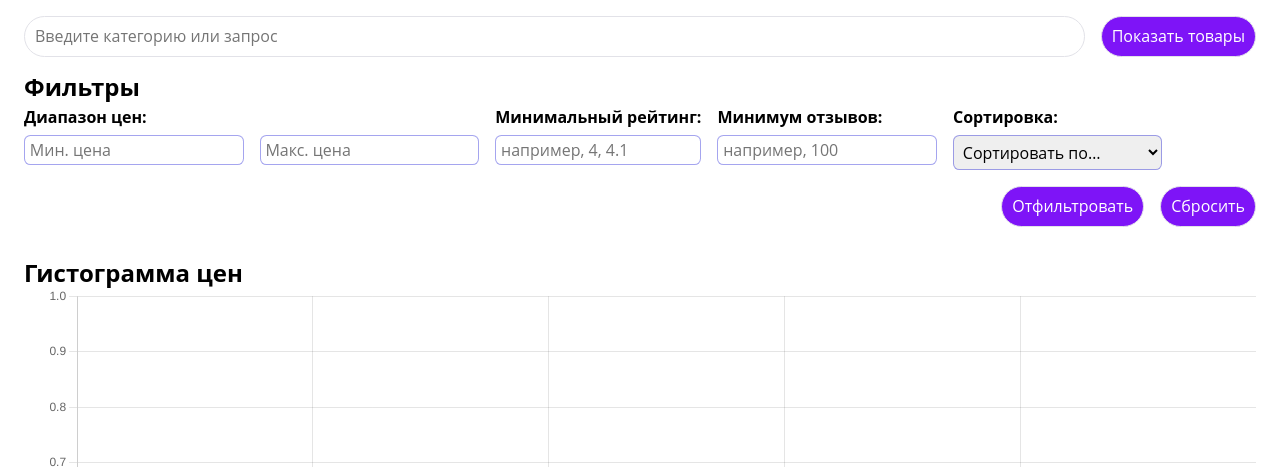
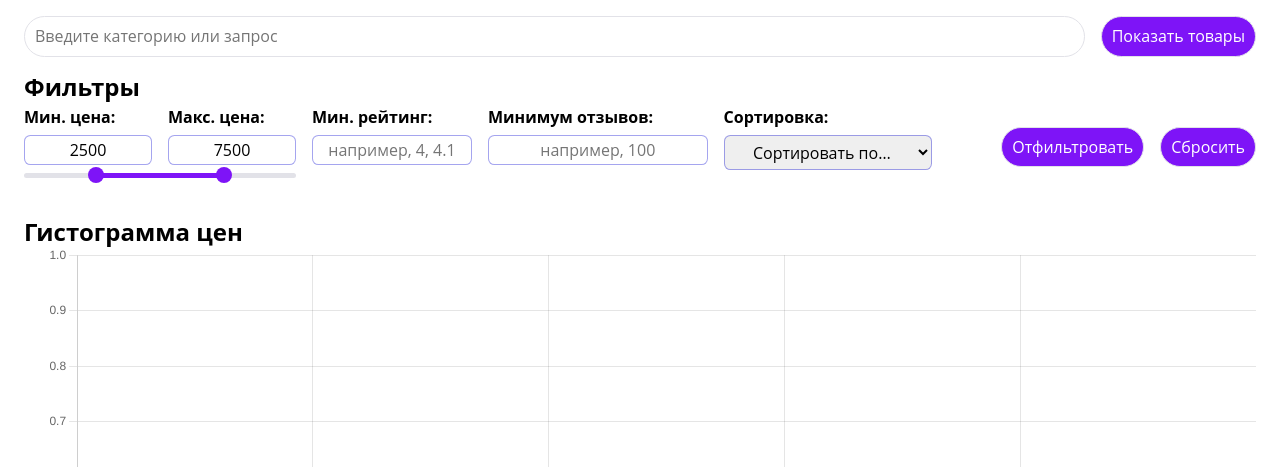
Before and after one commit to webAmoeba/wildberries-parser, a Django app: page / in a window 1280 px wide. Shown: the part 50-517 px from the top of the page. Run offline with Django 5.2, Linux system fonts and the light colour scheme.

Commit message:
feat: styled slider for minmax prices

```diff
--- a/w_parser/static/css/dev/blocks/filter.css
+++ b/w_parser/static/css/dev/blocks/filter.css
@@ -9,27 +9,29 @@
         gap: 0.5rem;
         min-width: 10rem;
         width: max-content;
+    }
+}
 
-        input,
-        select {
+.filter__input {
     border-radius: 0.4rem;
     border: 0.0625rem solid var(--blueshift);
     width: 100%;
     padding: 0.3rem;
     font-size: 1rem;
     font-style: normal;
-        }
-    }
+    text-align: center;
 }
 
 .filter__filters {
     display: flex;
     flex-wrap: wrap;
+    align-items: center;
     gap: 1rem;
 
 }
 
 .filter__type {
+    align-self: start;
     display: flex;
     flex-direction: column;
     gap: 0.5rem;
@@ -42,11 +44,66 @@
 }
 
 .filter__buttons {
-    align-self: end;
     margin-left: auto;
     display: flex;
-    align-items: end;
     justify-content: end;
     gap: 1rem;
     flex-wrap: wrap;
 }
+
+.filter__prices {
+    position: relative;
+    padding-bottom: 0.5rem;
+}
+
+.filter__slider {
+    height: 0.3125rem;
+    background: var(--gray);
+    border-radius: 0.3125rem;
+    position: absolute;
+    left: 0;
+    right: 0;
+    bottom: -0rem;
+}
+
+.filter__price-inputs {
+    display: flex;
+    gap: 1rem;
+
+    label {
+        min-width: 8rem;
+        width: min-content;
+    }
+}
+
+.filter__progress {
+  height: 100%;
+  left: 25%;
+  right: 25%;
+  position: absolute;
+  border-radius: 0.3125rem;
+  background: var(--purple);
+}
+
+.filter__range-inputs {
+  position: relative;
+  height: 0.3125rem;
+}
+.filter__range-inputs input {
+  position: absolute;
+    width: 100%;
+    height: 100%;
+    top: 0;
+    background: none;
+    pointer-events: none;
+    appearance: none;
+}
+
+input[type="range"]::-webkit-slider-thumb {
+  height: 1rem;
+  width: 1rem;
+  border-radius: 50%;
+  background: var(--purple);
+  pointer-events: auto;
+  appearance: none;
+}
--- a/w_parser/templates/index.html
+++ b/w_parser/templates/index.html
@@ -26,32 +26,37 @@
                       method="get"
                       action="{% if search_id %}{% url 'search_products' search_id %}{% else %}{% url 'index' %}{% endif %}">
                     <input type="hidden" name="query" value="{{ query|escape }}">
+
                     {% comment %} Фильтр по цене (диапазон) {% endcomment %}
-                    <div class="filter__type">
-                        <b>Диапазон цен:</b>
-                        <div class="filter__minmax-price">
+                    <div class="filter__type filter__prices">
+                        <div class="filter__price-inputs">
                             <label>
-                                <input type="number"
-                                       name="min_price"
-                                       placeholder="Мин. цена"
-                                       min="0"
-                                       value="{{ min_price|default_if_none:'' }}">
+                                <b>Мин. цена:</b>
+                                <input type="number" class="filter__input" value="2500">
                             </label>
+
                             <label>
-                                <input type="number"
-                                       name="max_price"
-                                       placeholder="Макс. цена"
-                                       min="0"
-                                       value="{{ max_price|default_if_none:'' }}">
+                                <b>Макс. цена:</b>
+                                <input type="number" class="filter__input" value="7500">
                             </label>
+                        </div>
+
+                        <div class="filter__range-inputs">
+                            <div class="filter__slider">
+                                <div class="filter__progress"></div>
+                            </div>
+
+                            <input type="range" min="0" max="10000" value="2500" step="100">
+                            <input type="range" min="0" max="10000" value="7500" step="100">
                         </div>
                     </div>
 
                     {% comment %} Фильтр по рейтингу {% endcomment %}
                     <div class="filter__type">
                         <label>
-                            <b>Минимальный рейтинг:</b>
-                            <input type="number"
+                            <b>Мин. рейтинг:</b>
+                            <input class="filter__input"
+                                   type="number"
                                    name="min_rating"
                                    step="0.1"
                                    min="1"
@@ -66,7 +71,8 @@
                     <div class="filter__type">
                         <label>
                             <b>Минимум отзывов:</b>
-                            <input type="number"
+                            <input class="filter__input"
+                                   type="number"
                                    name="min_reviews"
                                    min="0"
                                    placeholder="например, 100"
@@ -79,7 +85,7 @@
                     <div class="filter__type">
                         <label>
                             <b>Сортировка:</b>
-                            <select name="sort_by" onchange="this.form.submit()">
+                            <select class="filter__input" name="sort_by" onchange="this.form.submit()">
                                 <option value="" disabled {% if not sort_by %}selected{% endif %}>Сортировать по…</option>
                                 <option value="name_asc" {% if sort_by == 'name_asc' %}selected{% endif %}>Названию (А-Я)</option>
                                 <option value="name_desc" {% if sort_by == 'name_desc' %}selected{% endif %}>Названию (Я-А)</option>
```
Also changed, not shown: w_parser/static/css/dev/blocks/alert.css (line endings or trailing spaces). Lines whose indentation alone changed are shown as unchanged.
